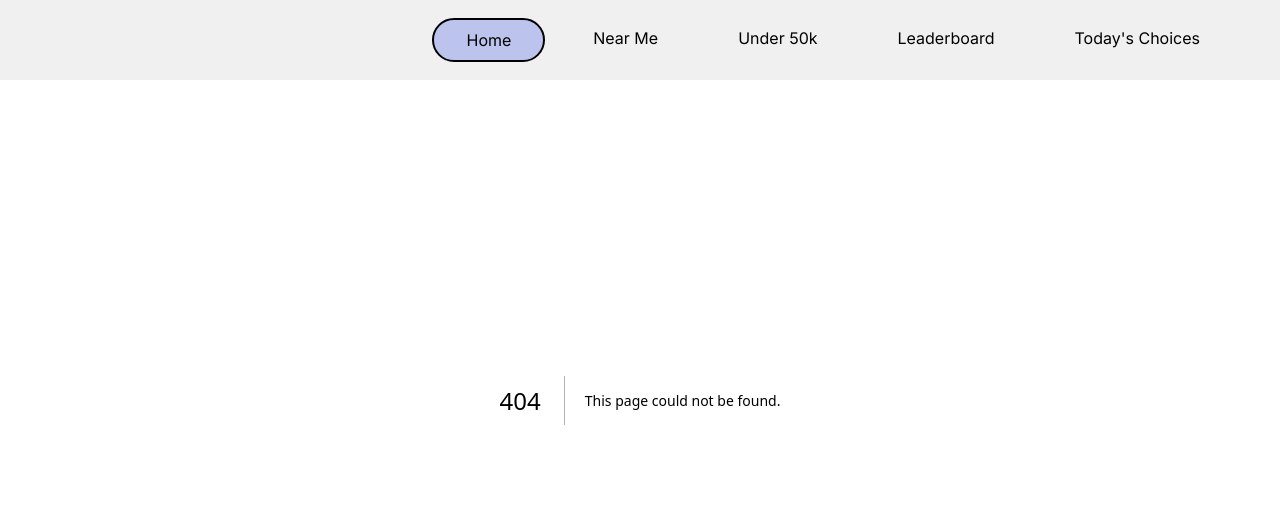
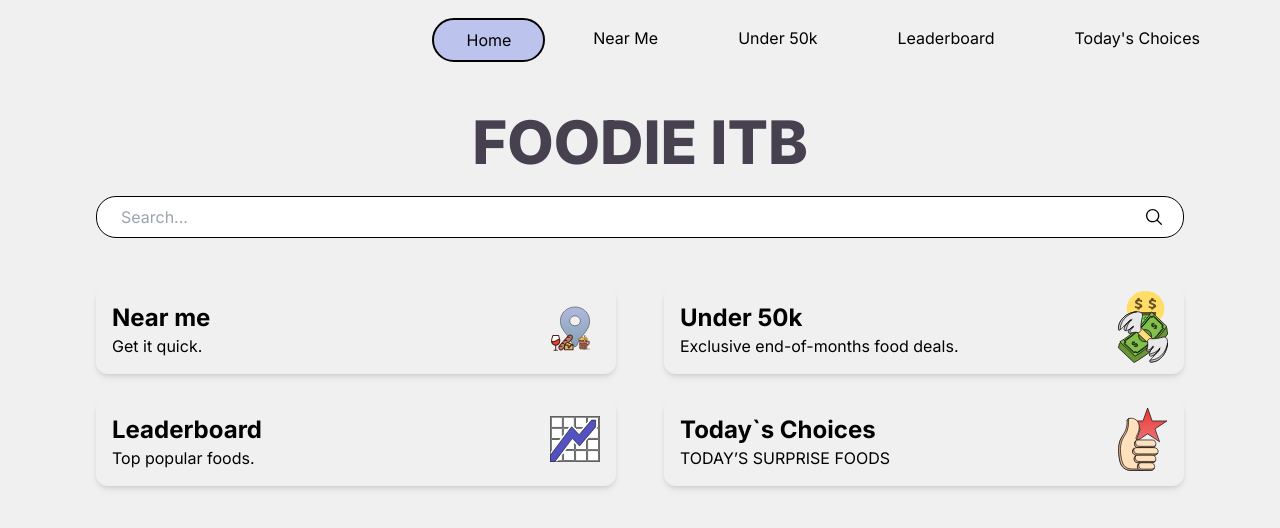
Before and after one commit to Kelompok12SPARTA/MilestoneSPARTA, a Next.js app: page / in a window 1280 px wide. Before the commit this address had no page. Shown: the top 528 px of the page. Built offline with nearby package versions, Linux system fonts and the light colour scheme.

Commit message:
connected Nearme to sort backend

```diff
--- /dev/null
+++ b/src/app/page.tsx
@@ -0,0 +1,72 @@
+import Card from "@/components/card";
+import SearchBar from "@/components/searchbar";
+import location from '../../public/location.svg'
+import fifty from '../../public/50.svg'
+import chart from '../../public/chart.svg'
+import thumbs from '../../public/thumbs.svg'
+import Image from "next/image";
+
+const cardData = [
+  {
+    id: 1,
+    title: 'Near me',
+    description: 'Get it quick.',
+    image: location,
+    altText: 'Location icon',
+    color: 'FFD8D8',
+    path: '/Nearme'
+  },
+  {
+    id: 2,
+    title: 'Under 50k',
+    description: 'Exclusive end-of-months food deals.',
+    image: fifty,
+    altText: 'Another icon',
+    color: 'F6E3BE',
+    path: '/Comingsoon'
+  },
+  {
+    id: 3,
+    title: 'Leaderboard',
+    description: 'Top popular foods.',
+    image: chart,
+    altText: 'Another icon',
+    color: 'F0EAAC',
+    path: '/Comingsoon'
+  },
+  {
+    id: 4,
+    title: 'Today`s Choices',
+    description: 'TODAY’S SURPRISE FOODS',
+    image: thumbs,
+    altText: 'Another icon',
+    color: 'CCE0AC',
+    path: '/Comingsoon'
+  },
+  // Add more card data as needed
+];
+
+
+export default function Home() {
+  return (
+    <main className="bg-[#F1F0F0] flex min-h-screen flex-col items-center p-24 pt-28">
+      <div className="w-full flex flex-col items-center justify-center">
+        <h1 className="text-[#46404F] text-6xl font-extrabold mb-6">FOODIE ITB</h1>
+        <SearchBar/>
+      </div>
+      <div className="mt-12 w-full grid grid-cols-2 gap-x-12 gap-y-6">
+        {cardData.map(card => (
+          <Card
+            key={card.id}
+            title={card.title}
+            description={card.description}
+            image={card.image}
+            altText={card.altText}
+            color={card.color || '#FFCBCB'}
+            path={card.path}
+          />
+        ))}
+      </div>
+    </main>
+  );
+}
```
